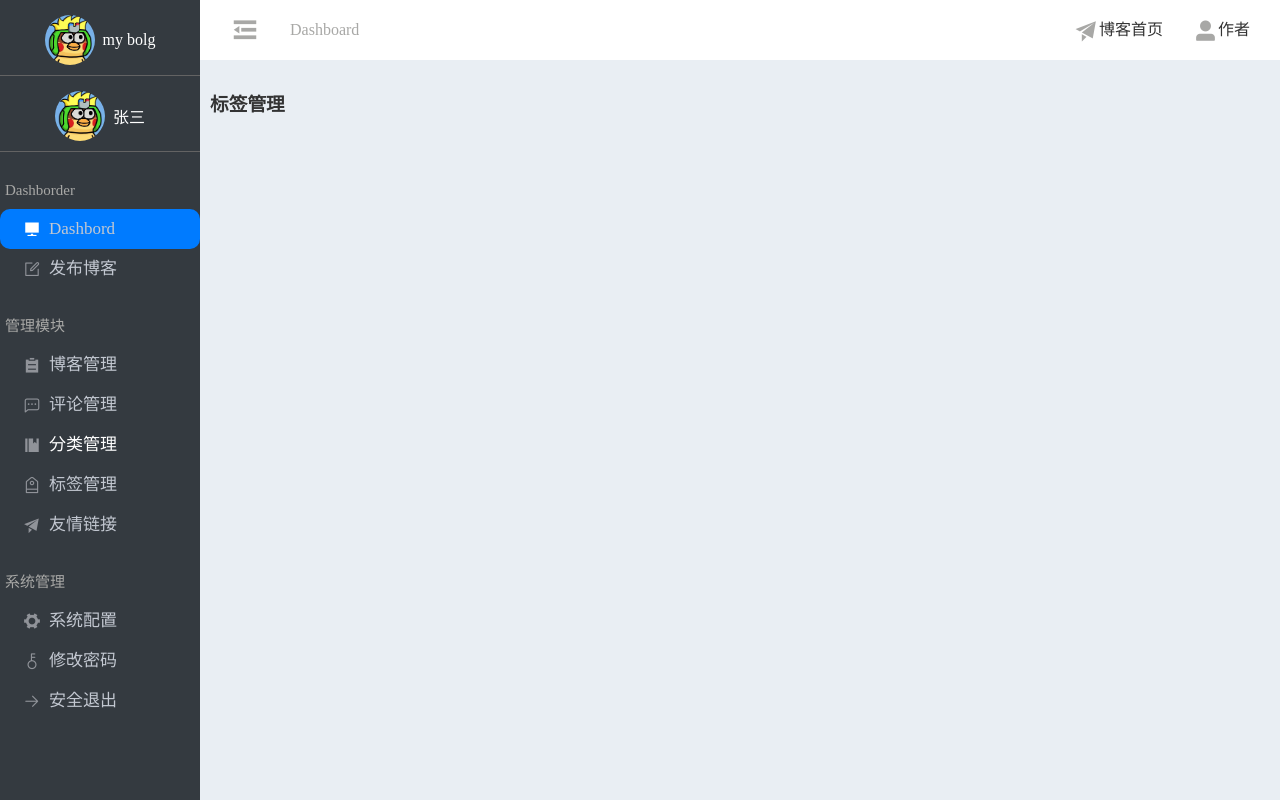
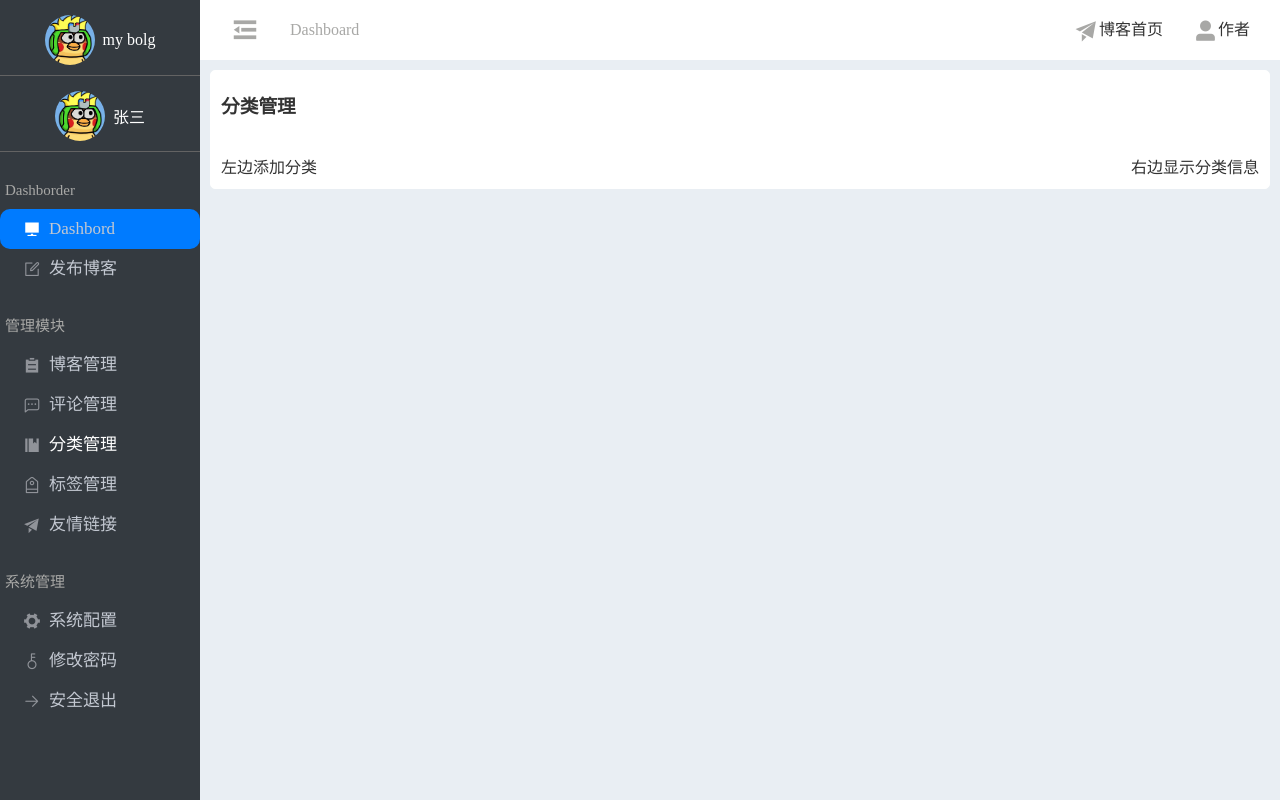
Before and after one commit to eqeeal/blogsystem_vue, a Vue app: page /#/category in a window 1280 px wide. Built offline with nearby package versions, Linux system fonts and the light colour scheme.

Commit message:
登录完善

```diff
--- a/src/components/Login.vue
+++ b/src/components/Login.vue
@@ -59,16 +59,26 @@ export default {
   methods: {
     // 用户登录函数
     login(){
+      // 表单验证
       this.$refs['ruleForm'].validate((valid) => {
+        //验证码判断是否正确
         if (valid) {
           if(this.userInfo.inputcode.toUpperCase()===this.codeText.toUpperCase()){
             this.$http.get('/api/user/login/?userPhone='+ this.userInfo.userphone + '&userPass=' + this.userInfo.userpass).then(res=>{
-              this.$message({
+              // console.log(res)
+              if(!res.data.success){
+                this.$message({
+                  message: '用户名或密码错误，请重新登录',
+                  type: 'error'
+                })
+              }else{
+                this.$message({
                   message: '登录成功',
                   type: 'success'
-              })
-              //登录成功，页面跳转到首页
-              this.$router.push('/home')
+                })
+                //登录成功，页面跳转到首页
+                this.$router.push('/dashbord')
+              }
             })
           } else {
             this.$message({
@@ -79,7 +89,7 @@ export default {
             this.userInfo.inputcode = ''
           }
         } else {
-          return false;
+          return false
         }
       })
 
--- a/src/components/category/Category.vue
+++ b/src/components/category/Category.vue
@@ -1,8 +1,13 @@
 <template>
   <div>
-    <h1>标签管理</h1>
-    <div>
-
+    <div class="out-div">
+      <!-- 顶部页面标题 -->
+      <h1>分类管理</h1><br>
+      <!-- 页面主体内容 -->
+      <div class="main-content">
+        <div>左边添加分类</div>
+        <div>右边显示分类信息</div>
+      </div>
     </div>
   </div>
 </template>
@@ -17,9 +22,24 @@ export default {
 </script>
 
 <style scoped>
-
 h1 {
     display: flex;
     justify-content: flex-start;
 }
+.out-div {
+  background-color: white;
+  width: inherit;
+  height: inherit;
+  padding: 1px 10px 10px 10px;
+  border: 1px solid white;
+  border-radius: 5px;
+}
+.main-content {
+  width: inherit;
+  height: inherit;
+  /* background-color: ; */
+  display: flex;
+  justify-content: space-between;
+  align-items: stretch;
+}
 </style>
```
